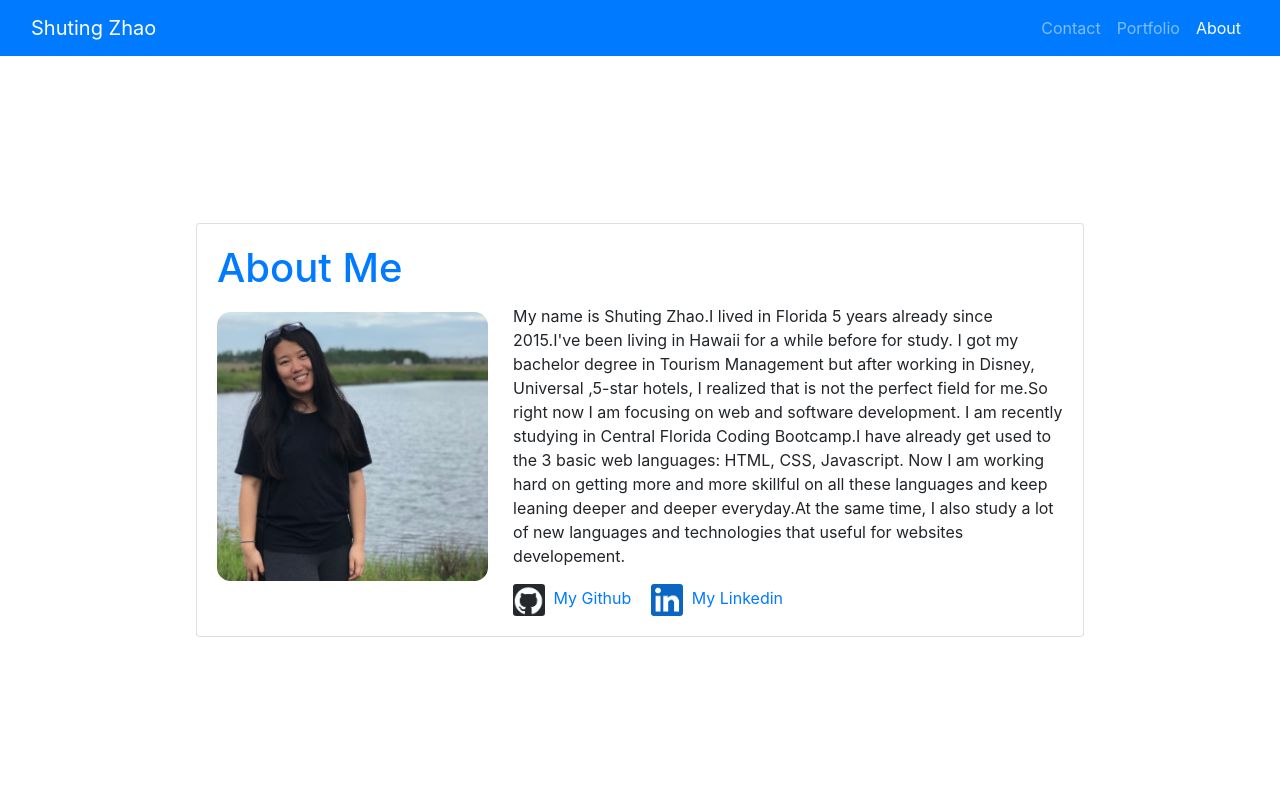
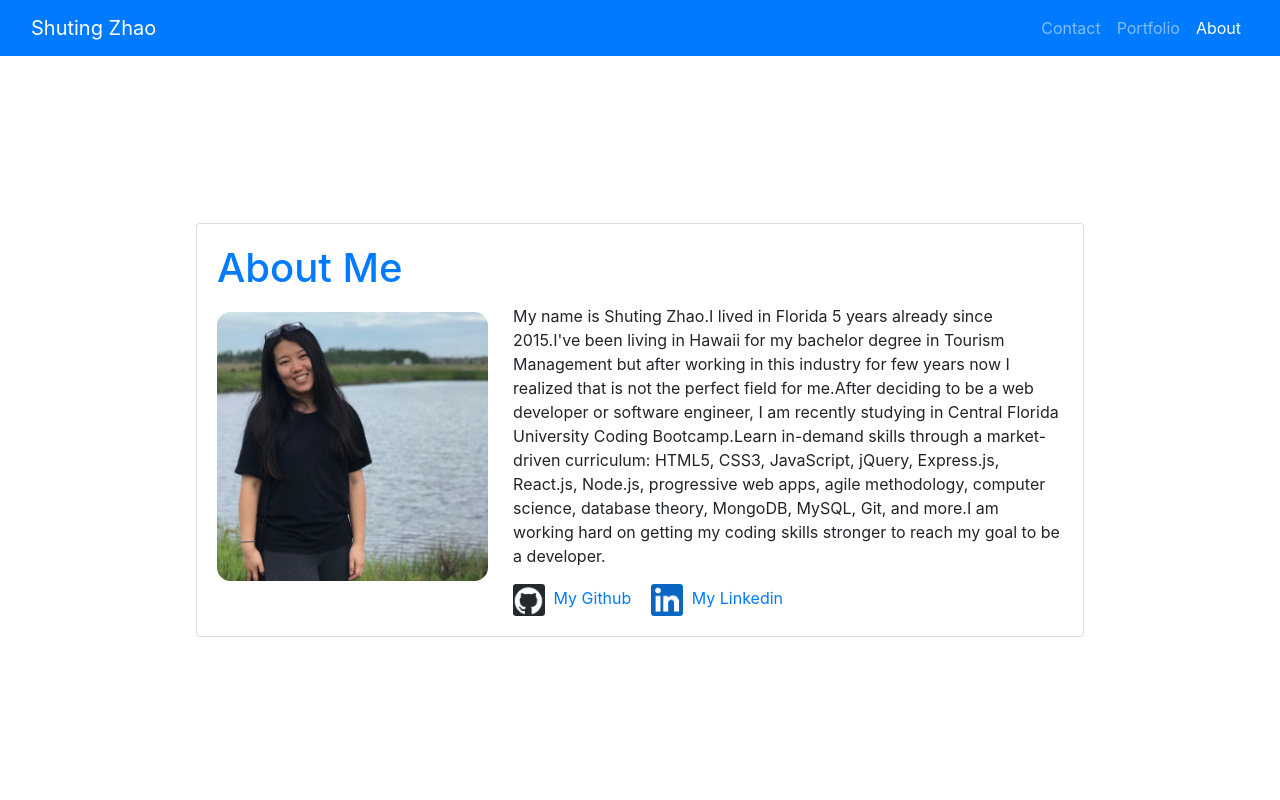
Before and after one commit to zst199394/shuting_react_portfolio, a React (Create React App) app: page / in a window 1280 px wide. Shown: the top 800 px of the page. Built offline with nearby package versions, Linux system fonts and the light colour scheme.

Commit message:
change aboutme

```diff
--- a/src/components/Aboutme.js
+++ b/src/components/Aboutme.js
@@ -7,27 +7,40 @@ function Aboutme() {
         <div className="card-body">
           <h1 className="card-title text-primary">About Me</h1>
           <p className="card-text">
-            <img id="image" src={process.env.PUBLIC_URL+"/assets/IMG_0816.JPG"} alt="shuting" />My name is Shuting Zhao.I lived in Florida 5 years already since
-            2015.I've been living in Hawaii for a while before for study. I got
-            my bachelor degree in Tourism Management but after working in
-            Disney, Universal ,5-star hotels, I realized that is not the perfect
-            field for me.So right now I am focusing on web and software
-            development. I am recently studying in Central Florida Coding
-            Bootcamp.I have already get used to the 3 basic web languages: HTML,
-            CSS, Javascript. Now I am working hard on getting more and more
-            skillful on all these languages and keep leaning deeper and deeper
-            everyday.At the same time, I also study a lot of new languages and
-            technologies that useful for websites developement.
+            <img
+              id="image"
+              src={process.env.PUBLIC_URL + "/assets/IMG_0816.JPG"}
+              alt="shuting"
+            />
+            My name is Shuting Zhao.I lived in Florida 5 years already since
+            2015.I've been living in Hawaii for my bachelor degree in Tourism
+            Management but after working in this industry for few years now I
+            realized that is not the perfect field for me.After deciding to be a
+            web developer or software engineer, I am recently studying in
+            Central Florida University Coding Bootcamp.Learn in-demand skills
+            through a market-driven curriculum: HTML5, CSS3, JavaScript, jQuery,
+            Express.js, React.js, Node.js, progressive web apps, agile
+            methodology, computer science, database theory, MongoDB, MySQL, Git,
+            and more.I am working hard on getting my coding skills stronger to
+            reach my goal to be a developer.
           </p>
           <a href="https://github.com/zst199394" className="card-link">
-            <img id="social_icons" src={process.env.PUBLIC_URL+"/assets/github.png"} alt="github" />
+            <img
+              id="social_icons"
+              src={process.env.PUBLIC_URL + "/assets/github.png"}
+              alt="github"
+            />
             My Github
           </a>
           <a
             href="https://www.linkedin.com/in/shu-ting-zhao-1497ba199/"
             className="card-link"
           >
-            <img id="social_icons" src={process.env.PUBLIC_URL+"/assets/linkedin.png"} alt="github" />
+            <img
+              id="social_icons"
+              src={process.env.PUBLIC_URL + "/assets/linkedin.png"}
+              alt="github"
+            />
             My Linkedin
           </a>
         </div>
```
